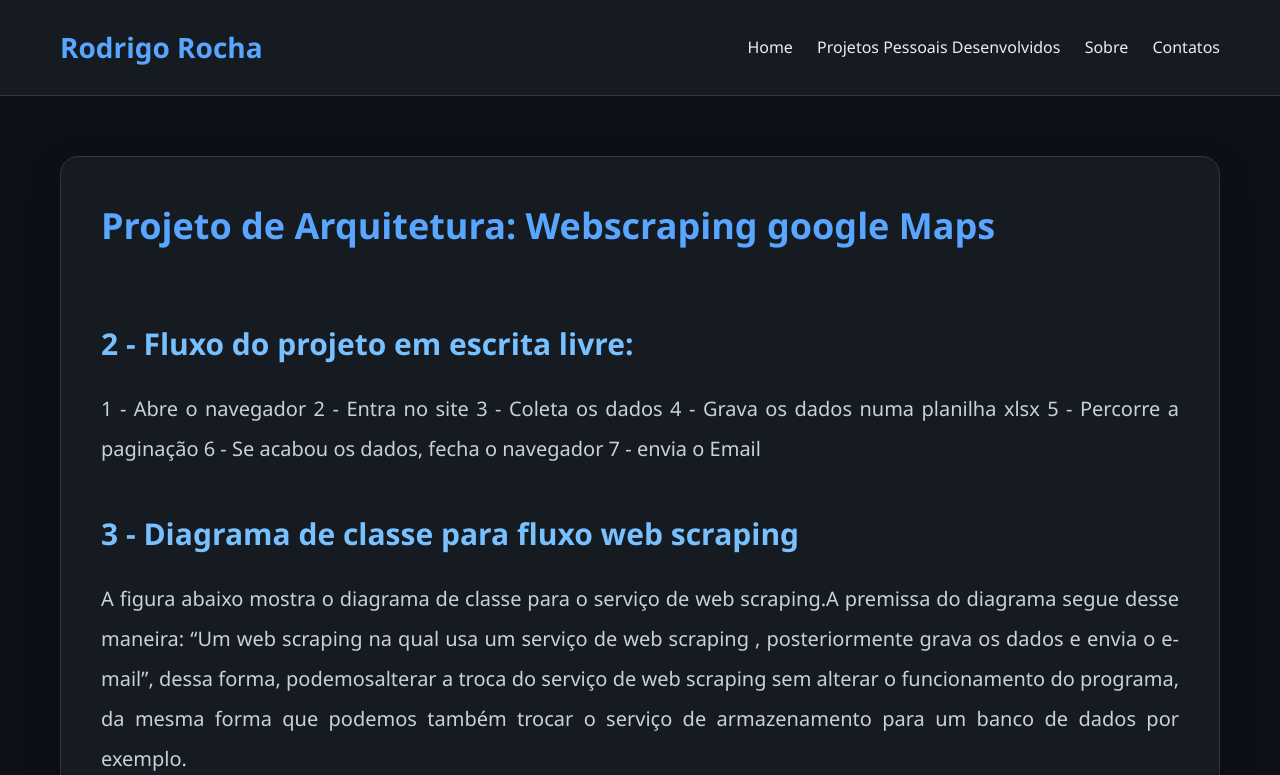
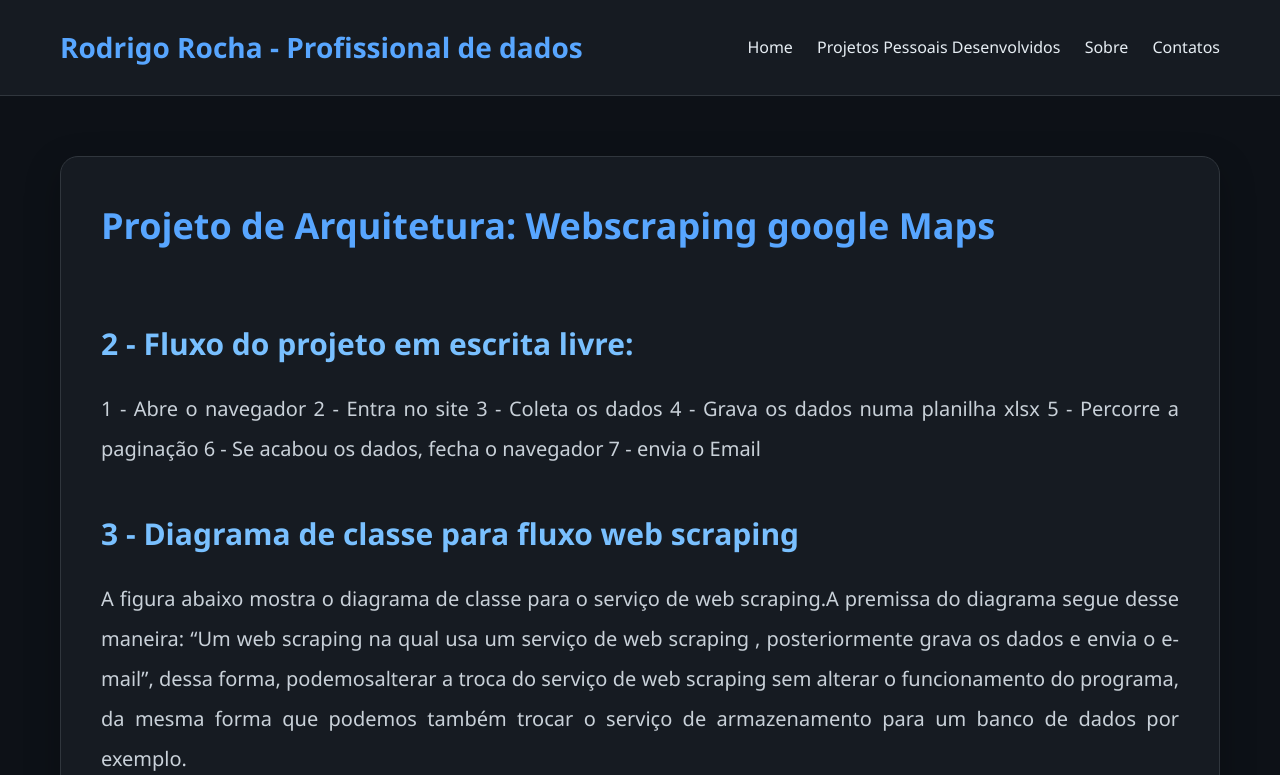
Before and after one commit to rodrigorocha1234/rodrigorocha1234.github.io, a Jekyll site: the page built from _posts/2025-02-26-pesquisa_google_maps_selenium.md, in a window 1280 px wide and 900 px high, cut to the strip 0-775 px from the top of the window. Built offline with Jekyll 4.4.1, drawn with Linux system fonts in a browser that asks for light colours.

Commit message:
atualiza título no cabeçalho para maior clareza sobre a profissão

```diff
--- a/_layouts/post.html
+++ b/_layouts/post.html
@@ -8,7 +8,7 @@
 <body>
 
 <header>
-    <h1>Rodrigo Rocha</h1>
+    <h1>Rodrigo Rocha - Profissional de dados</h1>
     <nav>
         <a href="/">Home</a>
         <a href="/projects">Projetos Pessoais Desenvolvidos</a>
```
